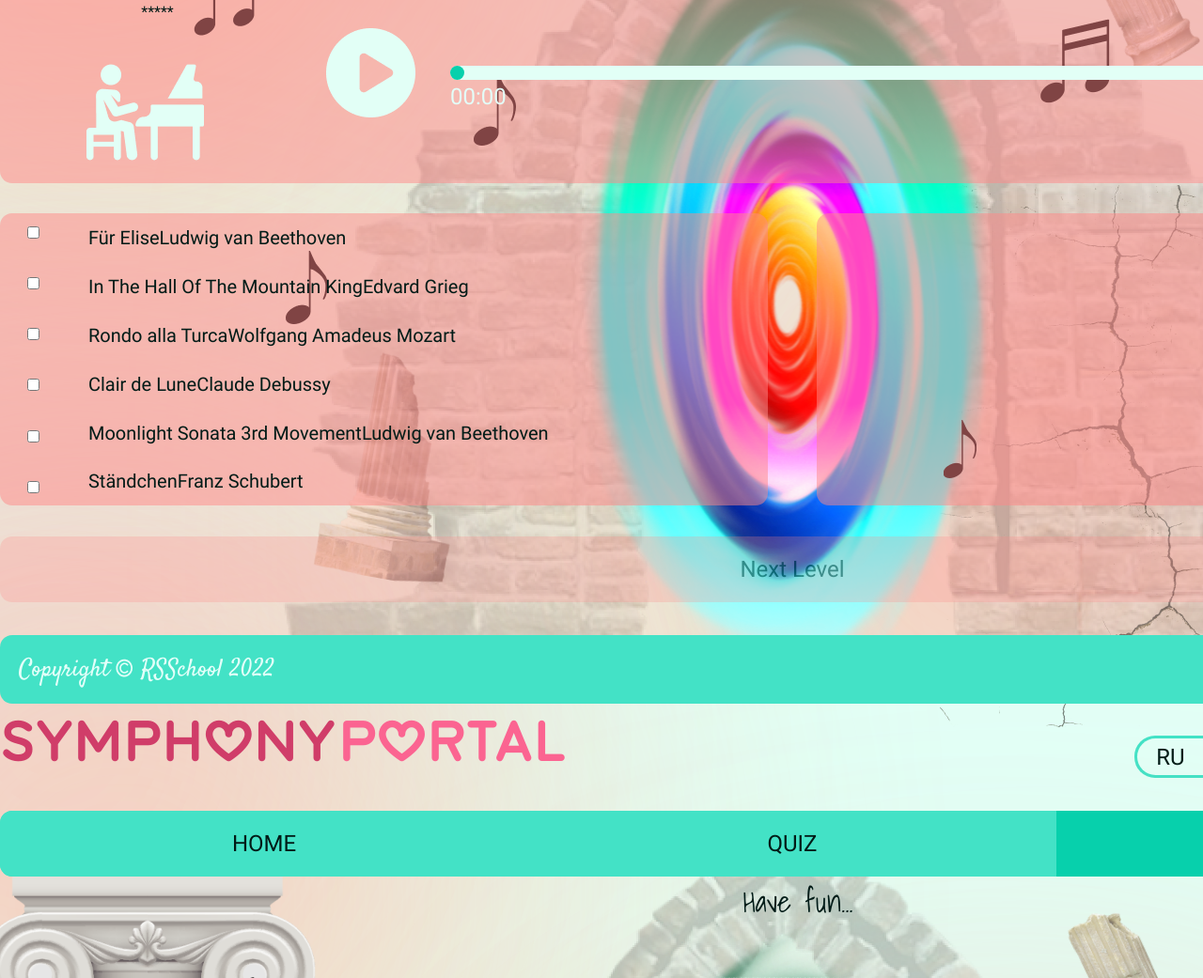
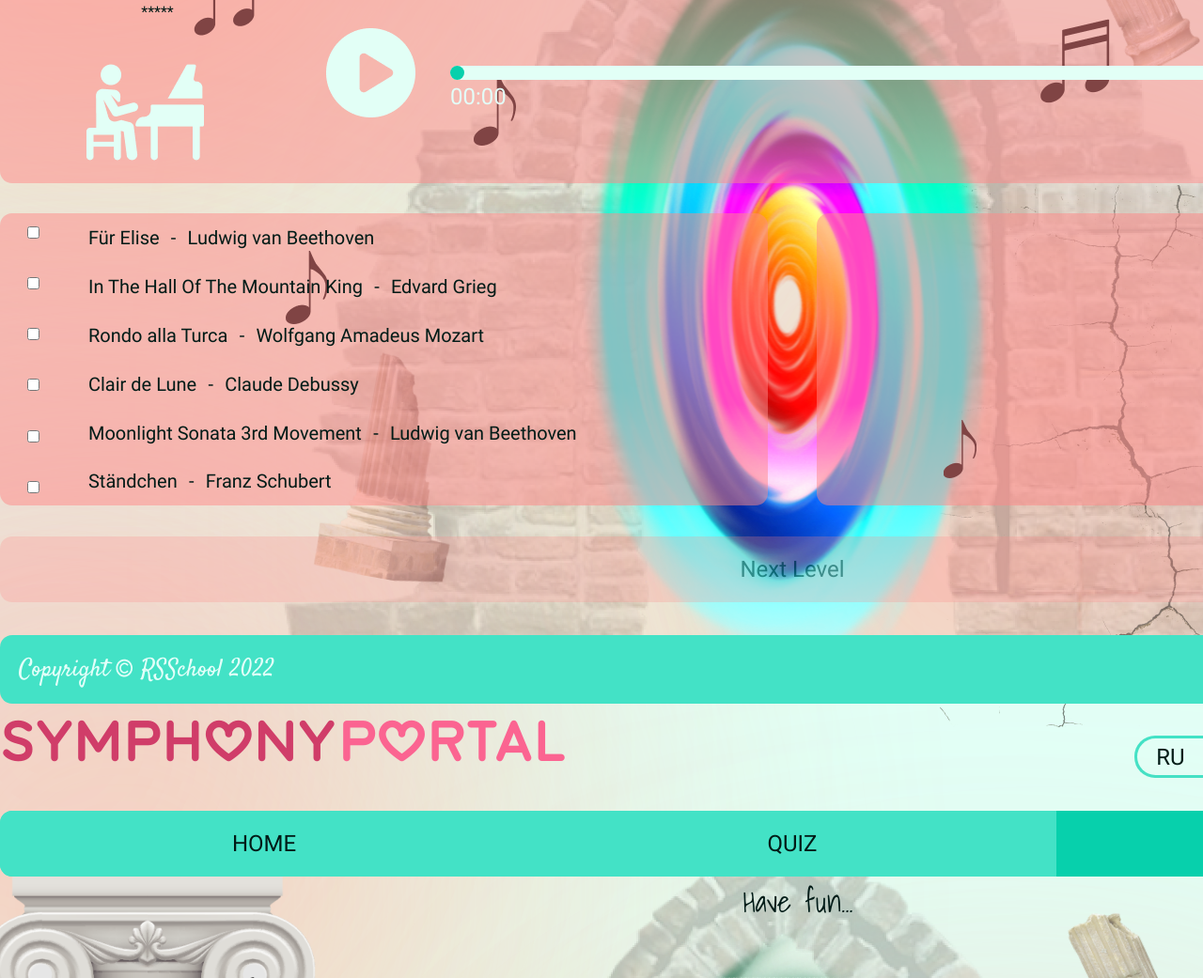
Before and after one commit to lyutails/symphony-portal, a website built with webpack: page src/index.html in a window 1280 px wide. Shown: the part 1413-2454 px from the top of the page at 94% size. Built offline with nearby package versions, Linux system fonts and the light colour scheme.

Commit message:
feat: dashes between author and song name

```diff
--- a/src/components/song.js
+++ b/src/components/song.js
@@ -27,6 +27,11 @@ export const createSong = (song, isRight, nextLevel) => {
     songName.classList.add('song_name');
     songHolder.appendChild(songName);
 
+    const dash = document.createElement('div');
+    dash.classList.add('dash');
+    songHolder.appendChild(dash);
+    dash.textContent = '-';
+
     const songArtist = document.createElement('div');
     songArtist.classList.add('song_artist');
     songHolder.appendChild(songArtist);
--- a/src/music_data.js
+++ b/src/music_data.js
@@ -8,7 +8,7 @@ import moonlightBeethoven from '../refs/music/classic_western/Beethoven_Moonligh
 import standchenSchubert from '../refs/music/classic_western/Schubert_Standchen.mp3';
 
 //import furElisePic from '../refs/notes/fur_elise_notes.svg';
-// import mountainKingPic from '../refs/notes/greig in the hall of the mountain king.svg';
+// import mountainKingPic from '.r./efs/notes/greig in the hall of the mountain king.svg';
 // import clairDeLunePic from '../refs/notes/debussy clair de lune.svg';
 
 
--- a/src/style.scss
+++ b/src/style.scss
@@ -1246,6 +1246,14 @@ input[type=range]::-ms-track {
     }
 }
 
+.dash {
+    width: 30px;
+    font-family: 'Roboto Regular';
+    font-size: 20px;
+    color: $text_dark;
+    text-align: center;
+}
+
 .song_info {
     width: 817px;
     height: 311px;
```
